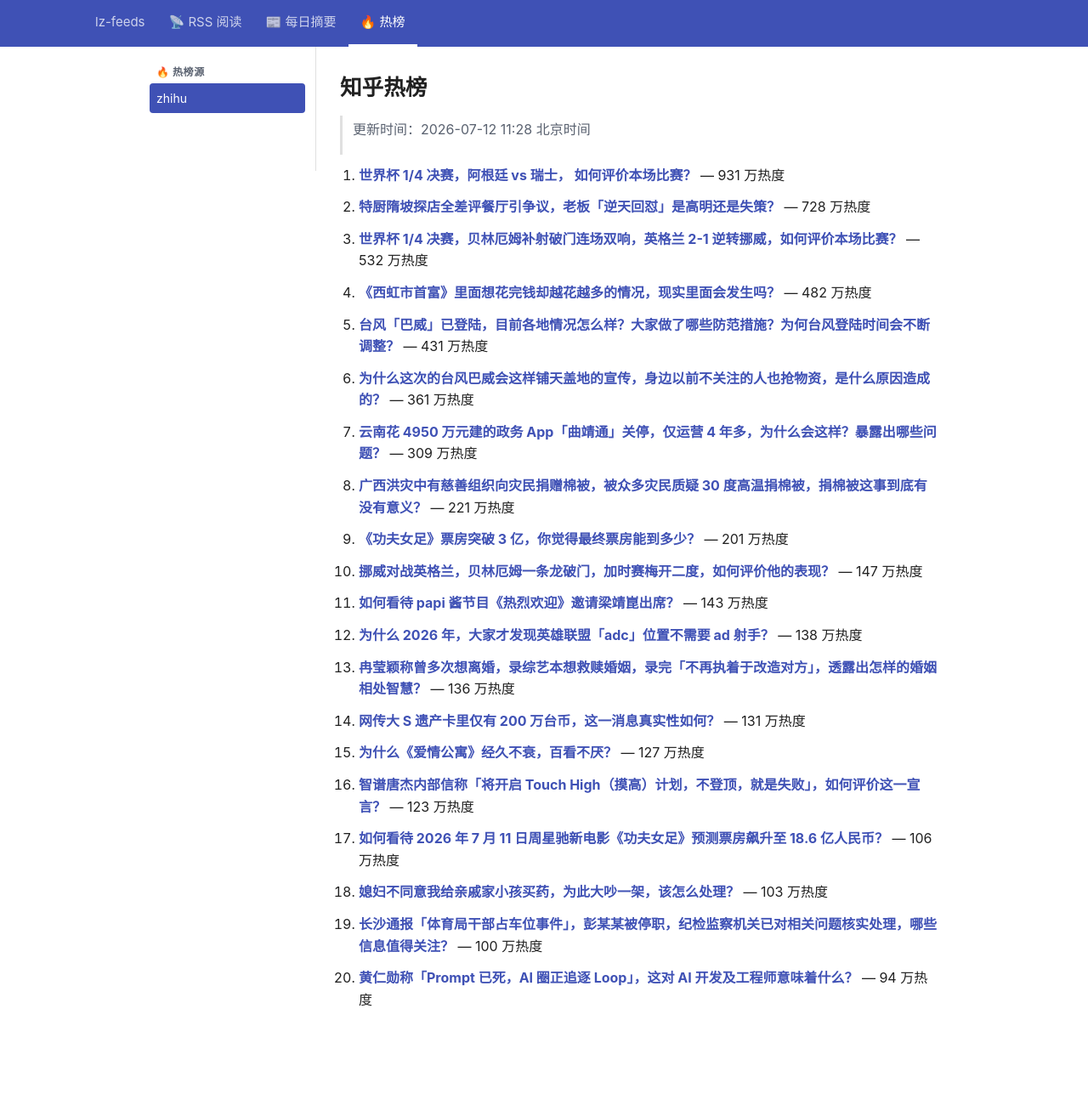
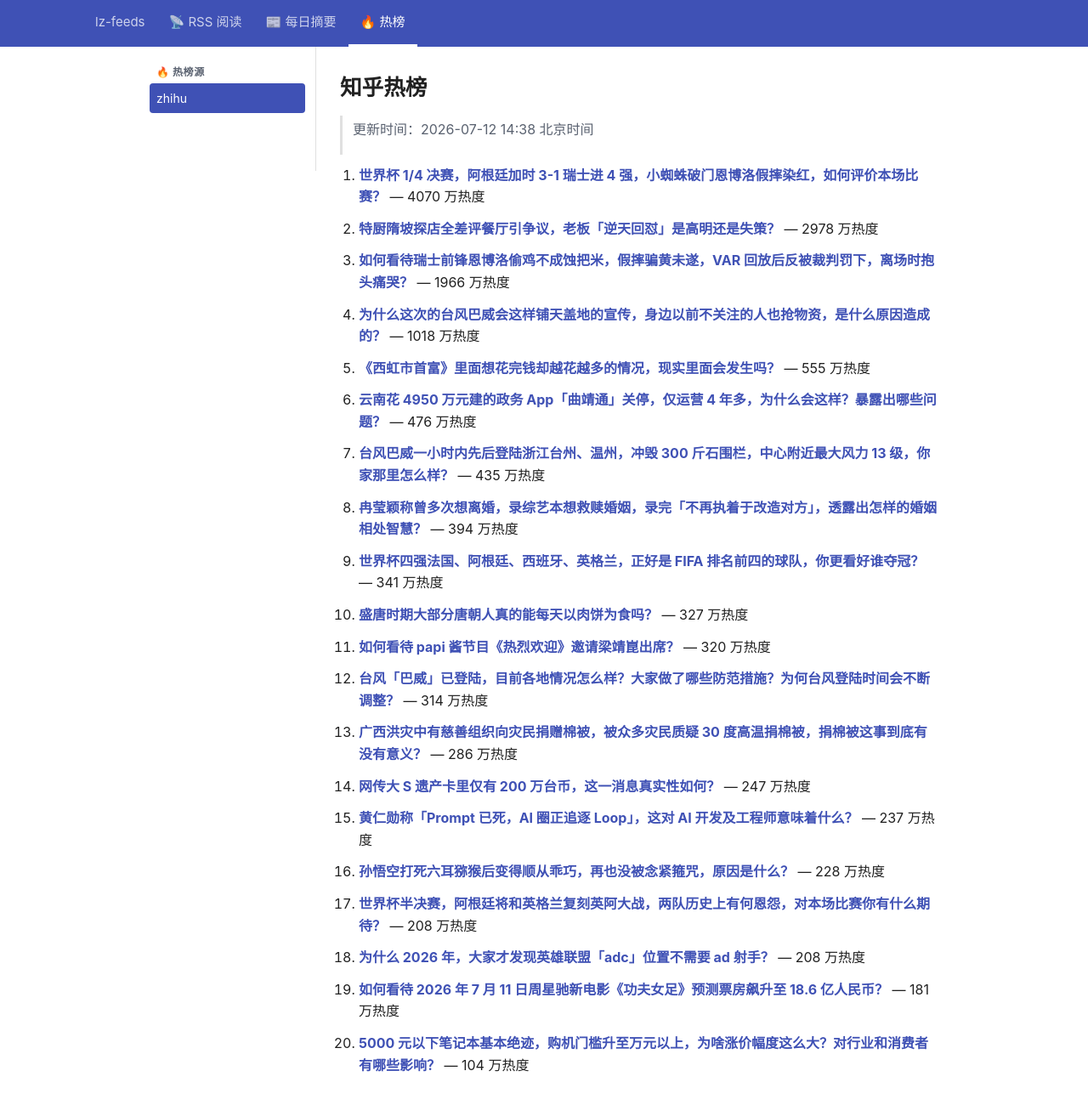
Before and after one commit to lizhang0101/lz-feeds, a Jekyll site: the page built from _hotlist/zhihu.md, in a window 1280 px wide and 1330 px high. Shown: the top 1300 px of the window at 85% size. Built offline with Jekyll 4.4.1, drawn with Linux system fonts in a browser that asks for light colours.

Commit message:
hotlist: 2026-07-12T06:38Z

```diff
--- a/_hotlist/zhihu.md
+++ b/_hotlist/zhihu.md
@@ -1,48 +1,48 @@
 ---
-updated: 2026-07-12 11:28 北京时间
+updated: 2026-07-12 14:38 北京时间
 count: 20
 ---
 
 # 知乎热榜
 
-> 更新时间：2026-07-12 11:28 北京时间
+> 更新时间：2026-07-12 14:38 北京时间
 
-1. **[世界杯 1/4 决赛，阿根廷 vs 瑞士， 如何评价本场比赛？](https://www.zhihu.com/question/2059262997873124815)** — 931 万热度
+1. **[世界杯 1/4 决赛，阿根廷加时 3-1 瑞士进 4 强，小蜘蛛破门恩博洛假摔染红，如何评价本场比赛？](https://www.zhihu.com/question/2059262997873124815)** — 4070 万热度
 
-2. **[特厨隋坡探店全差评餐厅引争议，老板「逆天回怼」是高明还是失策？](https://www.zhihu.com/question/2059021609504186485)** — 728 万热度
+2. **[特厨隋坡探店全差评餐厅引争议，老板「逆天回怼」是高明还是失策？](https://www.zhihu.com/question/2059021609504186485)** — 2978 万热度
 
-3. **[世界杯 1/4 决赛，贝林厄姆补射破门连场双响，英格兰 2-1 逆转挪威，如何评价本场比赛？](https://www.zhihu.com/question/2059262837763961209)** — 532 万热度
+3. **[如何看待瑞士前锋恩博洛偷鸡不成蚀把米，假摔骗黄未遂，VAR 回放后反被裁判罚下，离场时抱头痛哭？](https://www.zhihu.com/question/2059586957143795316)** — 1966 万热度
 
-4. **[《西虹市首富》里面想花完钱却越花越多的情况，现实里面会发生吗？](https://www.zhihu.com/question/428046378)** — 482 万热度
+4. **[为什么这次的台风巴威会这样铺天盖地的宣传，身边以前不关注的人也抢物资，是什么原因造成的？](https://www.zhihu.com/question/2058922856549970490)** — 1018 万热度
 
-5. **[台风「巴威」已登陆，目前各地情况怎么样？大家做了哪些防范措施？为何台风登陆时间会不断调整？](https://www.zhihu.com/question/2059037613499971092)** — 431 万热度
+5. **[《西虹市首富》里面想花完钱却越花越多的情况，现实里面会发生吗？](https://www.zhihu.com/question/428046378)** — 555 万热度
 
-6. **[为什么这次的台风巴威会这样铺天盖地的宣传，身边以前不关注的人也抢物资，是什么原因造成的？](https://www.zhihu.com/question/2058922856549970490)** — 361 万热度
+6. **[云南花 4950 万元建的政务 App「曲靖通」关停，仅运营 4 年多，为什么会这样？暴露出哪些问题？](https://www.zhihu.com/question/2058201950458590326)** — 476 万热度
 
-7. **[云南花 4950 万元建的政务 App「曲靖通」关停，仅运营 4 年多，为什么会这样？暴露出哪些问题？](https://www.zhihu.com/question/2058201950458590326)** — 309 万热度
+7. **[台风巴威一小时内先后登陆浙江台州、温州，冲毁 300 斤石围栏，中心附近最大风力 13 级，你家那里怎么样？](https://www.zhihu.com/question/2058816691778184465)** — 435 万热度
 
-8. **[广西洪灾中有慈善组织向灾民捐赠棉被，被众多灾民质疑 30 度高温捐棉被，捐棉被这事到底有没有意义？](https://www.zhihu.com/question/2058820729848832074)** — 221 万热度
+8. **[冉莹颖称曾多次想离婚，录综艺本想救赎婚姻，录完「不再执着于改造对方」，透露出怎样的婚姻相处智慧？](https://www.zhihu.com/question/2057515225566242609)** — 394 万热度
 
-9. **[《功夫女足》票房突破 3 亿，你觉得最终票房能到多少？](https://www.zhihu.com/question/2059222040616202362)** — 201 万热度
+9. **[世界杯四强法国、阿根廷、西班牙、英格兰，正好是 FIFA 排名前四的球队，你更看好谁夺冠？](https://www.zhihu.com/question/2059606032012113468)** — 341 万热度
 
-10. **[挪威对战英格兰，贝林厄姆一条龙破门，加时赛梅开二度，如何评价他的表现？](https://www.zhihu.com/question/2059537908348838144)** — 147 万热度
+10. **[盛唐时期大部分唐朝人真的能每天以肉饼为食吗？](https://www.zhihu.com/question/1920148899752023682)** — 327 万热度
 
-11. **[如何看待 papi 酱节目《热烈欢迎》邀请梁靖崑出席？](https://www.zhihu.com/question/2058567495129249007)** — 143 万热度
+11. **[如何看待 papi 酱节目《热烈欢迎》邀请梁靖崑出席？](https://www.zhihu.com/question/2058567495129249007)** — 320 万热度
 
-12. **[为什么 2026 年，大家才发现英雄联盟「adc」位置不需要 ad 射手？](https://www.zhihu.com/question/2058595980682040766)** — 138 万热度
+12. **[台风「巴威」已登陆，目前各地情况怎么样？大家做了哪些防范措施？为何台风登陆时间会不断调整？](https://www.zhihu.com/question/2059037613499971092)** — 314 万热度
 
-13. **[冉莹颖称曾多次想离婚，录综艺本想救赎婚姻，录完「不再执着于改造对方」，透露出怎样的婚姻相处智慧？](https://www.zhihu.com/question/2057515225566242609)** — 136 万热度
+13. **[广西洪灾中有慈善组织向灾民捐赠棉被，被众多灾民质疑 30 度高温捐棉被，捐棉被这事到底有没有意义？](https://www.zhihu.com/question/2058820729848832074)** — 286 万热度
 
-14. **[网传大 S 遗产卡里仅有 200 万台币，这一消息真实性如何？](https://www.zhihu.com/question/2058340032570725122)** — 131 万热度
+14. **[网传大 S 遗产卡里仅有 200 万台币，这一消息真实性如何？](https://www.zhihu.com/question/2058340032570725122)** — 247 万热度
 
-15. **[为什么《爱情公寓》经久不衰，百看不厌？](https://www.zhihu.com/question/63115033)** — 127 万热度
+15. **[黄仁勋称「Prompt 已死，AI 圈正追逐 Loop」，这对 AI 开发及工程师意味着什么？](https://www.zhihu.com/question/2054980630543442226)** — 237 万热度
 
-16. **[智谱唐杰内部信称「将开启 Touch High（摸高）计划，不登顶，就是失败」，如何评价这一宣言？](https://www.zhihu.com/question/2059361484203996542)** — 123 万热度
+16. **[孙悟空打死六耳猕猴后变得顺从乖巧，再也没被念紧箍咒，原因是什么？](https://www.zhihu.com/question/2055315080015828549)** — 228 万热度
 
-17. **[如何看待 2026 年 7 月 11 日周星驰新电影《功夫女足》预测票房飙升至 18.6 亿人民币？](https://www.zhihu.com/question/2059204572552361429)** — 106 万热度
+17. **[世界杯半决赛，阿根廷将和英格兰复刻英阿大战，两队历史上有何恩怨，对本场比赛你有什么期待？](https://www.zhihu.com/question/2059608160646555311)** — 208 万热度
 
-18. **[媳妇不同意我给亲戚家小孩买药，为此大吵一架，该怎么处理？](https://www.zhihu.com/question/2058584270889818048)** — 103 万热度
+18. **[为什么 2026 年，大家才发现英雄联盟「adc」位置不需要 ad 射手？](https://www.zhihu.com/question/2058595980682040766)** — 208 万热度
 
-19. **[长沙通报「体育局干部占车位事件」，彭某某被停职，纪检监察机关已对相关问题核实处理，哪些信息值得关注？](https://www.zhihu.com/question/2059327392334745679)** — 100 万热度
+19. **[如何看待 2026 年 7 月 11 日周星驰新电影《功夫女足》预测票房飙升至 18.6 亿人民币？](https://www.zhihu.com/question/2059204572552361429)** — 181 万热度
 
-20. **[黄仁勋称「Prompt 已死，AI 圈正追逐 Loop」，这对 AI 开发及工程师意味着什么？](https://www.zhihu.com/question/2054980630543442226)** — 94 万热度
+20. **[5000 元以下笔记本基本绝迹，购机门槛升至万元以上，为啥涨价幅度这么大？对行业和消费者有哪些影响？](https://www.zhihu.com/question/2058111600045678958)** — 104 万热度
```
